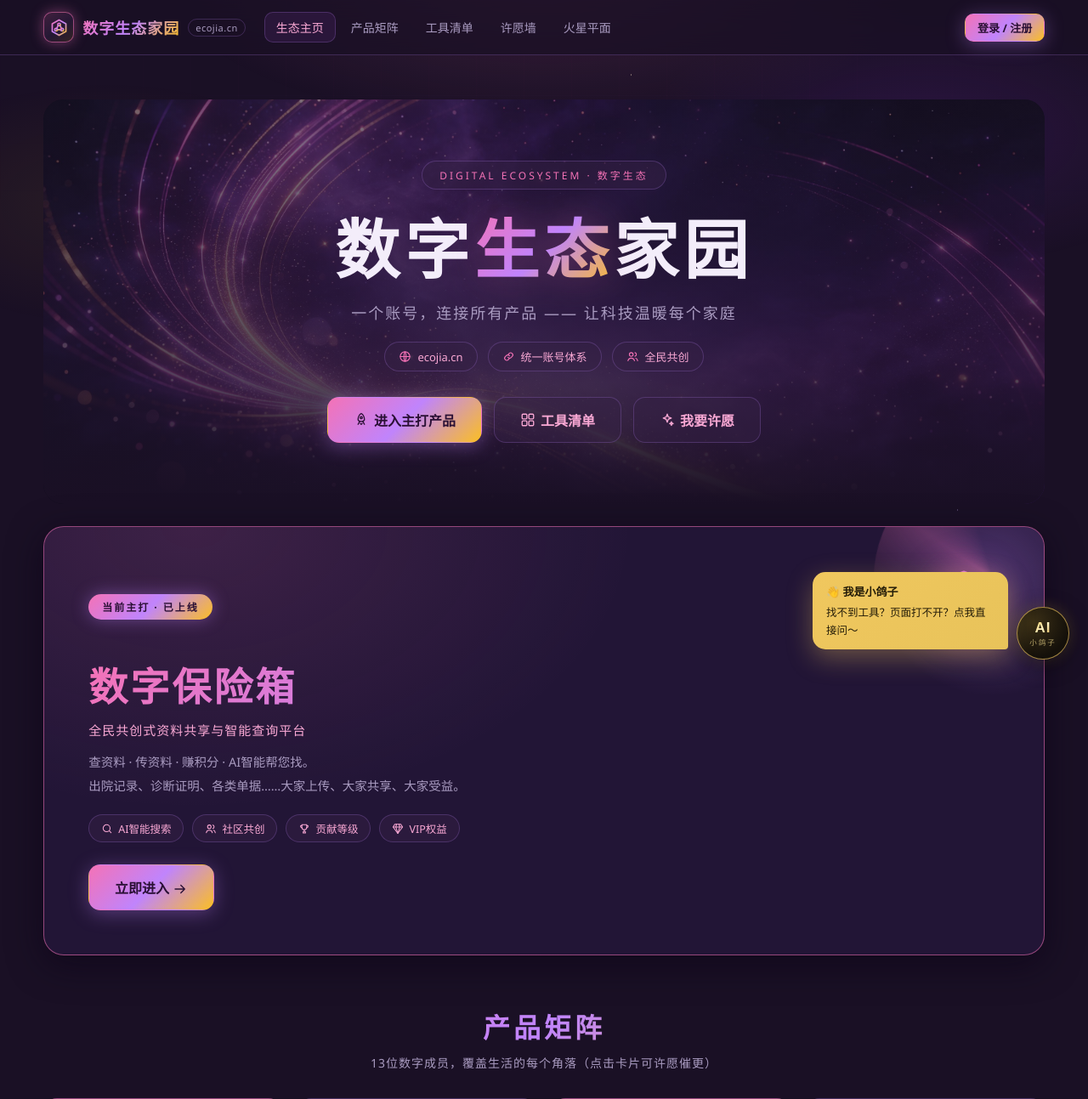
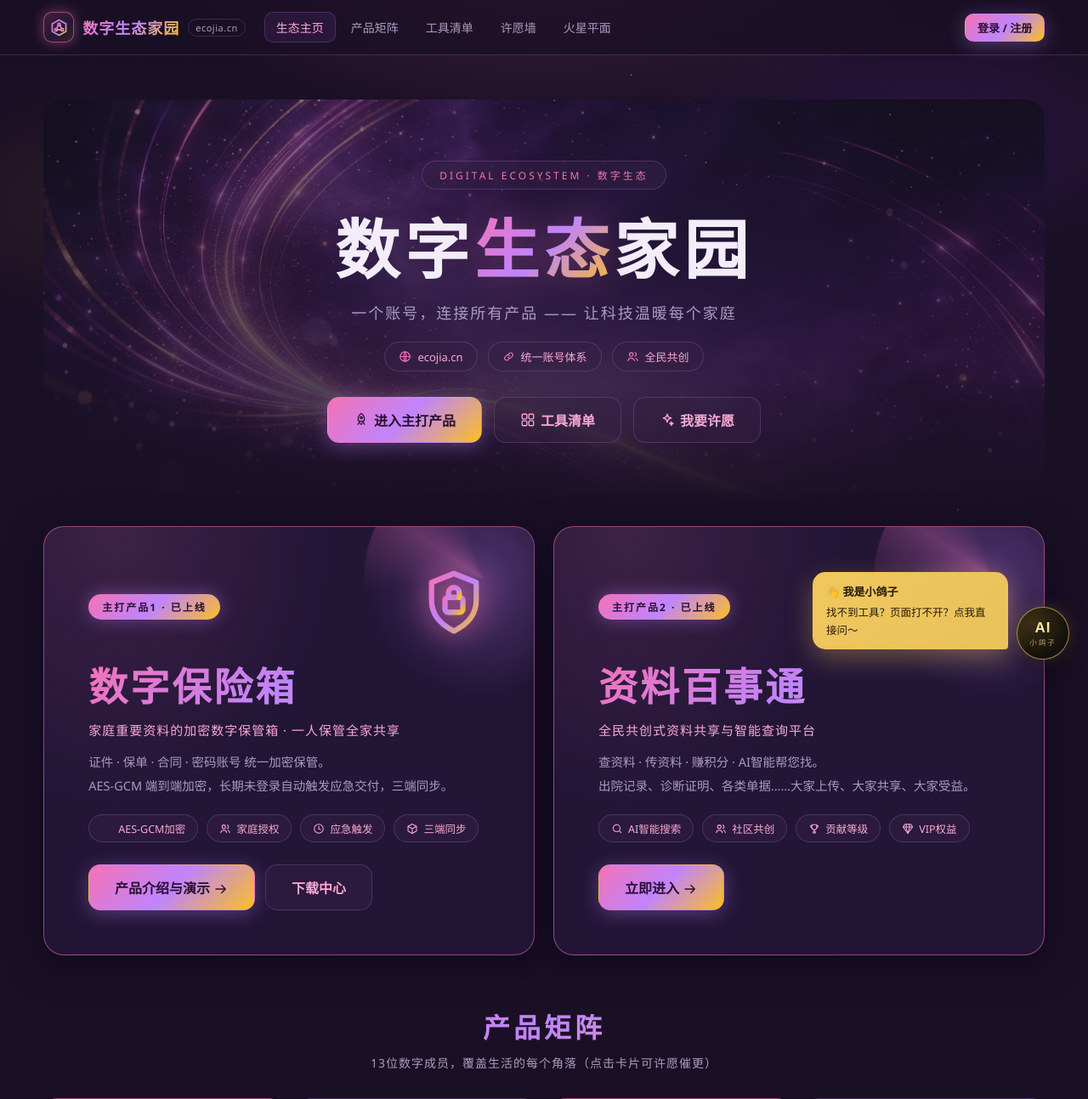
Before and after one commit to lzp5133084/ecojia, a Flask app: page / in a window 1280 px wide. Shown: the top 1293 px of the page at 85% size. Run offline with Flask 2, Linux system fonts and the light colour scheme; some libraries are stand-ins or nearby versions.

Commit message:
feat: ?????????2+/vault???PPT??

```diff
--- a/templates/index.html
+++ b/templates/index.html
@@ -17,23 +17,42 @@
   </div>
 </section>
 
-<!-- ═══ 当前主打区 ═══ -->
+<!-- ═══ 当前主打区（支持多主打） ═══ -->
 <section class="main-product" id="main-product">
+  {% for mp in main_products %}
   <div class="mp-card">
     <div class="mp-head">
-      <span class="mp-badge">当前主打 · {{ main_product.status }}</span>
-      <span class="mp-icon">{{ icon(picon(main_product.icon), "ic-neon") }}</span>
+      <span class="mp-badge">主打产品{{ loop.index }} · {{ mp.status }}</span>
+      <span class="mp-icon">{{ icon(picon(mp.icon), "ic-neon") }}</span>
     </div>
-    <h2 class="mp-name">{{ main_product.name }}</h2>
+    <h2 class="mp-name">{{ mp.name }}</h2>
+    {% if mp.name == "数字保险箱" %}
+    <p class="mp-scope">家庭重要资料的加密数字保管箱 · 一人保管全家共享</p>
+    <p class="mp-desc">证件 · 保单 · 合同 · 密码账号 统一加密保管。<br>
+    AES-GCM 端到端加密，长期未登录自动触发应急交付，三端同步。</p>
+    <div class="mp-feats">
+      <span>{{ icon("shield") }} AES-GCM加密</span><span>{{ icon("users") }} 家庭授权</span><span>{{ icon("clock") }} 应急触发</span><span>{{ icon("package") }} 三端同步</span>
+    </div>
+    <div class="mp-btnrow">
+      <a class="btn btn-gold btn-lg mp-btn" href="/vault">产品介绍与演示 {{ icon("arrowright") }}</a>
+      <a class="btn btn-ghost btn-lg" href="https://tools.ecojia.cn/digital-vault/" target="_blank">下载中心</a>
+    </div>
+    {% else %}
     <p class="mp-scope">全民共创式资料共享与智能查询平台</p>
     <p class="mp-desc">查资料 · 传资料 · 赚积分 · AI智能帮您找。<br>
     出院记录、诊断证明、各类单据……大家上传、大家共享、大家受益。</p>
     <div class="mp-feats">
       <span>{{ icon("search") }} AI智能搜索</span><span>{{ icon("users") }} 社区共创</span><span>{{ icon("trophy") }} 贡献等级</span><span>{{ icon("gem") }} VIP权益</span>
     </div>
-    <a class="btn btn-gold btn-lg mp-btn" href="{{ main_url }}" target="_blank">立即进入 {{ icon("arrowright") }}</a>
+    <a class="btn btn-gold btn-lg mp-btn" href="{{ mp.url or main_url }}" target="_blank">立即进入 {{ icon("arrowright") }}</a>
+    {% endif %}
   </div>
+  {% endfor %}
 </section>
+<style>
+#main-product{display:grid;grid-template-columns:repeat(auto-fit,minmax(320px,1fr));gap:22px}
+#main-product .mp-btnrow{display:flex;gap:12px;flex-wrap:wrap}
+</style>
 
 <!-- ═══ 产品矩阵 ═══ -->
 <section class="section" id="products">
```
